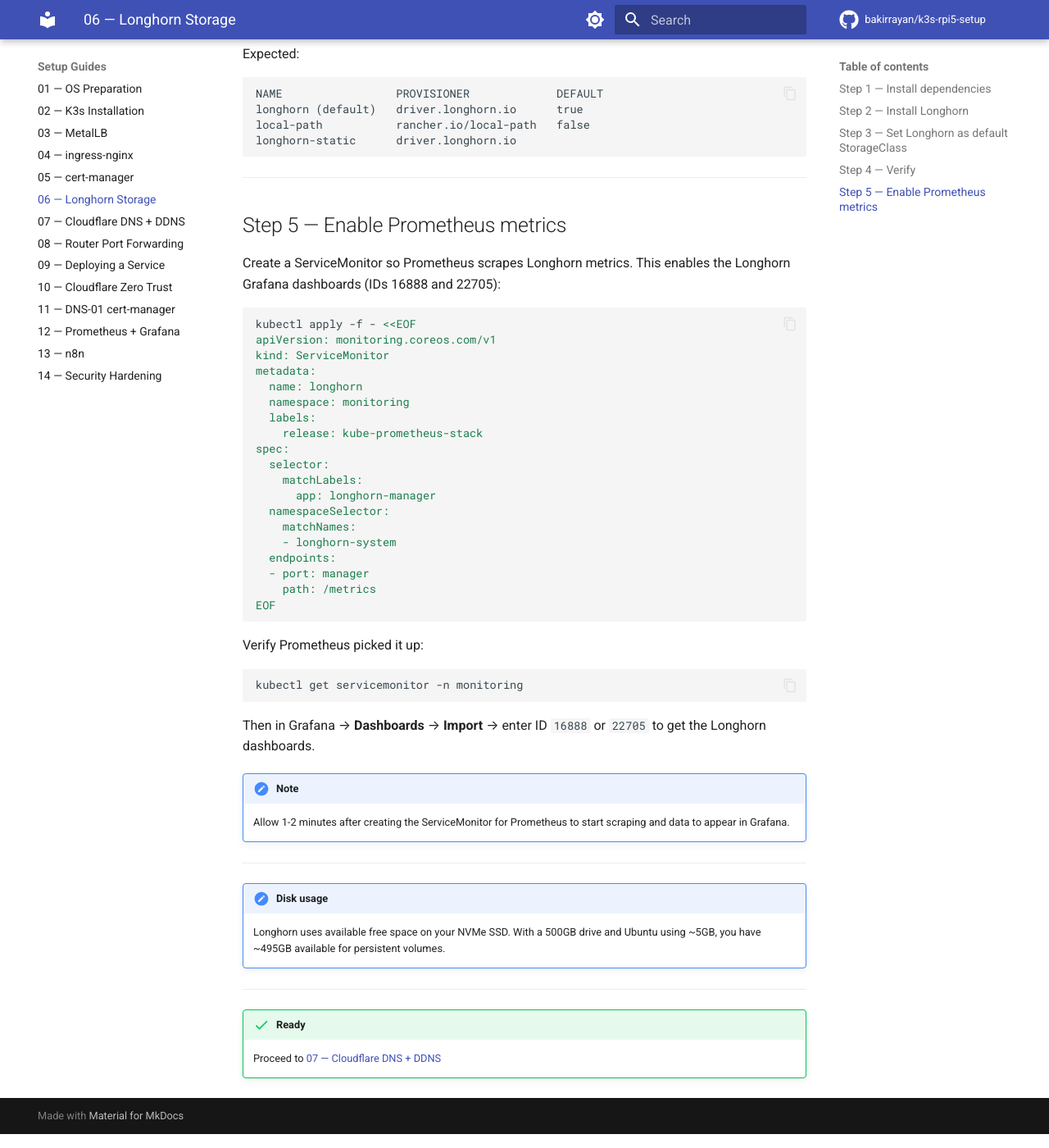
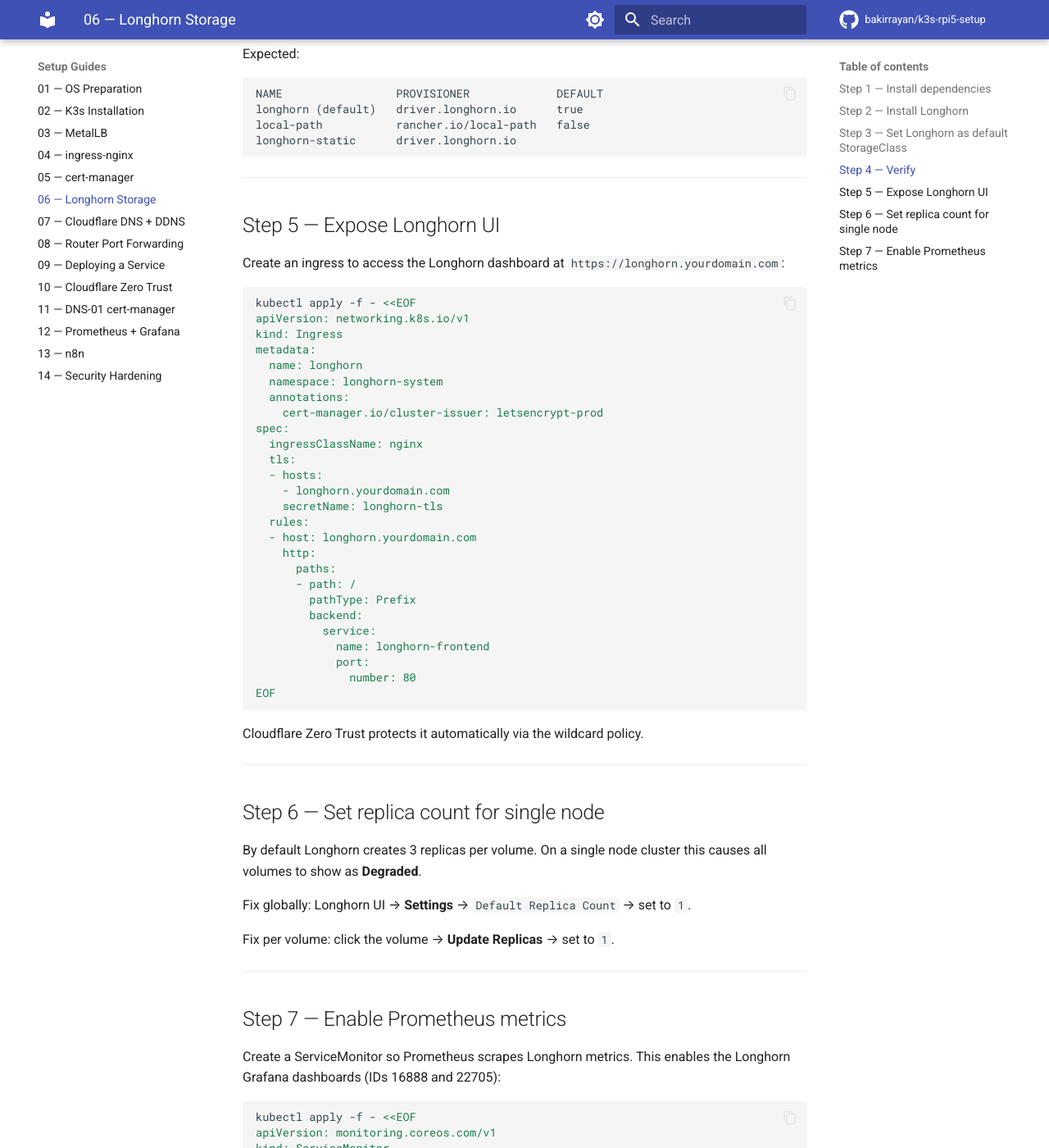
Before and after one commit to bakirrayan/k3s-rpi5-setup, an MkDocs documentation site: the page built from docs/06-longhorn.md, in a window 1280 px wide and 1400 px high, scrolled down 1247 px. Shown: the whole window at 82% size. Built offline with MkDocs 1.6.1 and Material for MkDocs 9.7.7, drawn with Linux system fonts in a browser that asks for light colours; comment, search, counter and statistics services are not loaded.

Commit message:
expose longhorn to access

````diff
--- a/docs/06-longhorn.md
+++ b/docs/06-longhorn.md
@@ -65,7 +65,54 @@
 
 ---
 
-## Step 5 — Enable Prometheus metrics
+## Step 5 — Expose Longhorn UI
+
+Create an ingress to access the Longhorn dashboard at `https://longhorn.yourdomain.com`:
+
+```bash
+kubectl apply -f - <<EOF
+apiVersion: networking.k8s.io/v1
+kind: Ingress
+metadata:
+  name: longhorn
+  namespace: longhorn-system
+  annotations:
+    cert-manager.io/cluster-issuer: letsencrypt-prod
+spec:
+  ingressClassName: nginx
+  tls:
+  - hosts:
+    - longhorn.yourdomain.com
+    secretName: longhorn-tls
+  rules:
+  - host: longhorn.yourdomain.com
+    http:
+      paths:
+      - path: /
+        pathType: Prefix
+        backend:
+          service:
+            name: longhorn-frontend
+            port:
+              number: 80
+EOF
+```
+
+Cloudflare Zero Trust protects it automatically via the wildcard policy.
+
+---
+
+## Step 6 — Set replica count for single node
+
+By default Longhorn creates 3 replicas per volume. On a single node cluster this causes all volumes to show as **Degraded**.
+
+Fix globally: Longhorn UI → **Settings** → `Default Replica Count` → set to `1`.
+
+Fix per volume: click the volume → **Update Replicas** → set to `1`.
+
+---
+
+## Step 7 — Enable Prometheus metrics
 
 Create a ServiceMonitor so Prometheus scrapes Longhorn metrics. This enables the Longhorn Grafana dashboards (IDs 16888 and 22705):
 
````
